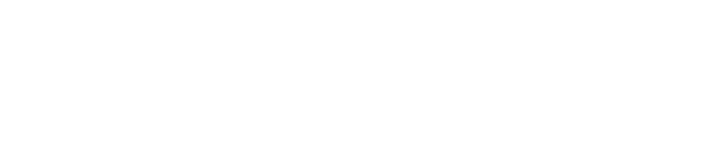
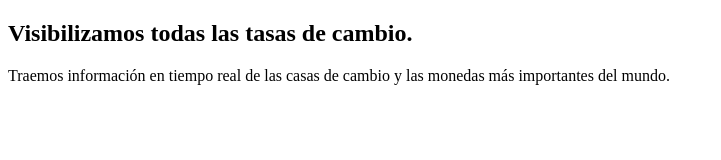
Before and after one commit to vega99/Mobile-First, a plain HTML site: page index.html in a window 1280 px wide. Shown: the whole page, without its empty margins (0-721 px from the left). Drawn offline with Linux system fonts and the light colour scheme.

Commit message:
SE agrego en las etiquetas html al main

```diff
--- a/index.html
+++ b/index.html
@@ -11,8 +11,19 @@
 
     </header>
     <main>
-        <section>
+        <section class="main-exchange-container">
+            <div class="backgroundImg">
 
+            </div>
+            <div class="main-exchange-container--title">
+                <h2>Visibilizamos todas las tasas de cambio.</h2>
+                <p>Traemos información en tiempo real de las casas de cambio y las monedas más importantes del mundo.</p>
+            </div>
+            <section class="main-tables-container">
+                <div>
+
+                </div>
+            </section>
         </section>
         <section></section>
         <section></section>
```
Also changed, not shown: style.css (line endings or trailing spaces).
